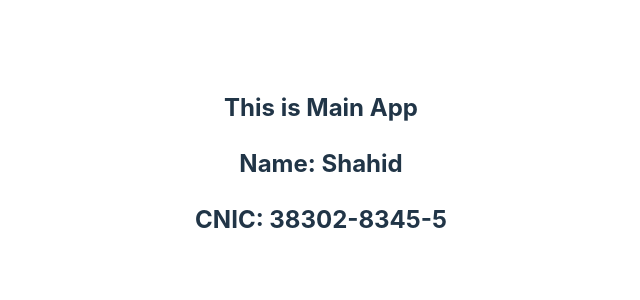
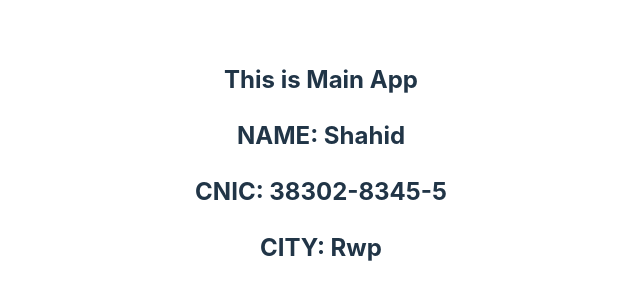
Before and after one commit to ShahidAbbasKhan/Learning-React-Js, a React (Vite) app in the folder demo/: page / in a window 1280 px wide. Shown: the part 236-536 px from the top of the page, without its empty margins (319-959 px from the left). Built offline with nearby package versions, Linux system fonts and the light colour scheme.

Commit message:
constant value in prop

```diff
--- a/demo/src/App.jsx
+++ b/demo/src/App.jsx
@@ -7,7 +7,7 @@ function App() {
   return (
     <>
       <h2> This is Main App</h2>
-      <PersonalInfo name={name} cnic={cnic} />
+      <PersonalInfo name={name} cnic={cnic} city=" Rwp" />
     </>
   );
 }
--- a/demo/src/Info.jsx
+++ b/demo/src/Info.jsx
@@ -2,8 +2,9 @@ const PersonalInfo = (props) => {
   console.log({ props }); // will be shown whole obj
   return (
     <>
-      <h2> Name: {props.name}</h2>
+      <h2> NAME: {props.name}</h2>
       <h2> CNIC: {props.cnic}</h2>
+      <h2> CITY: {props.city}</h2>
     </>
   );
 };
```
